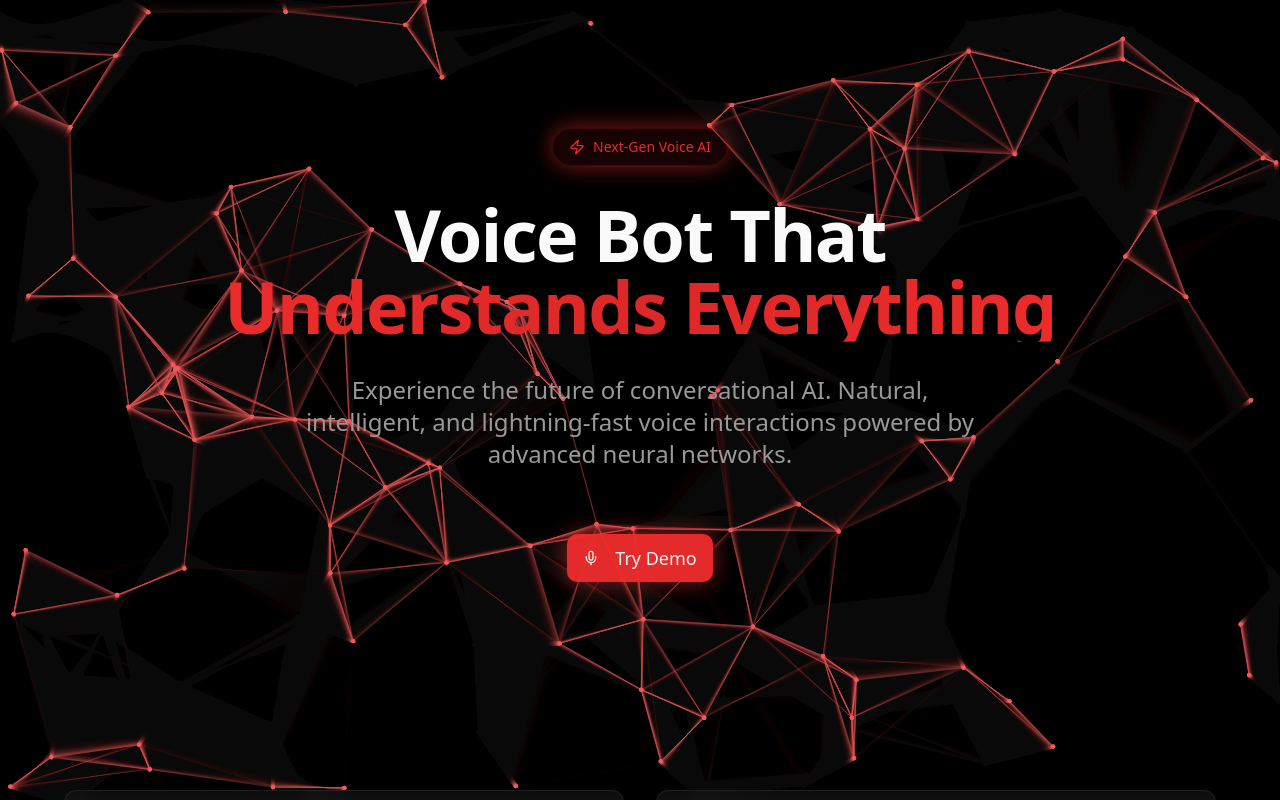
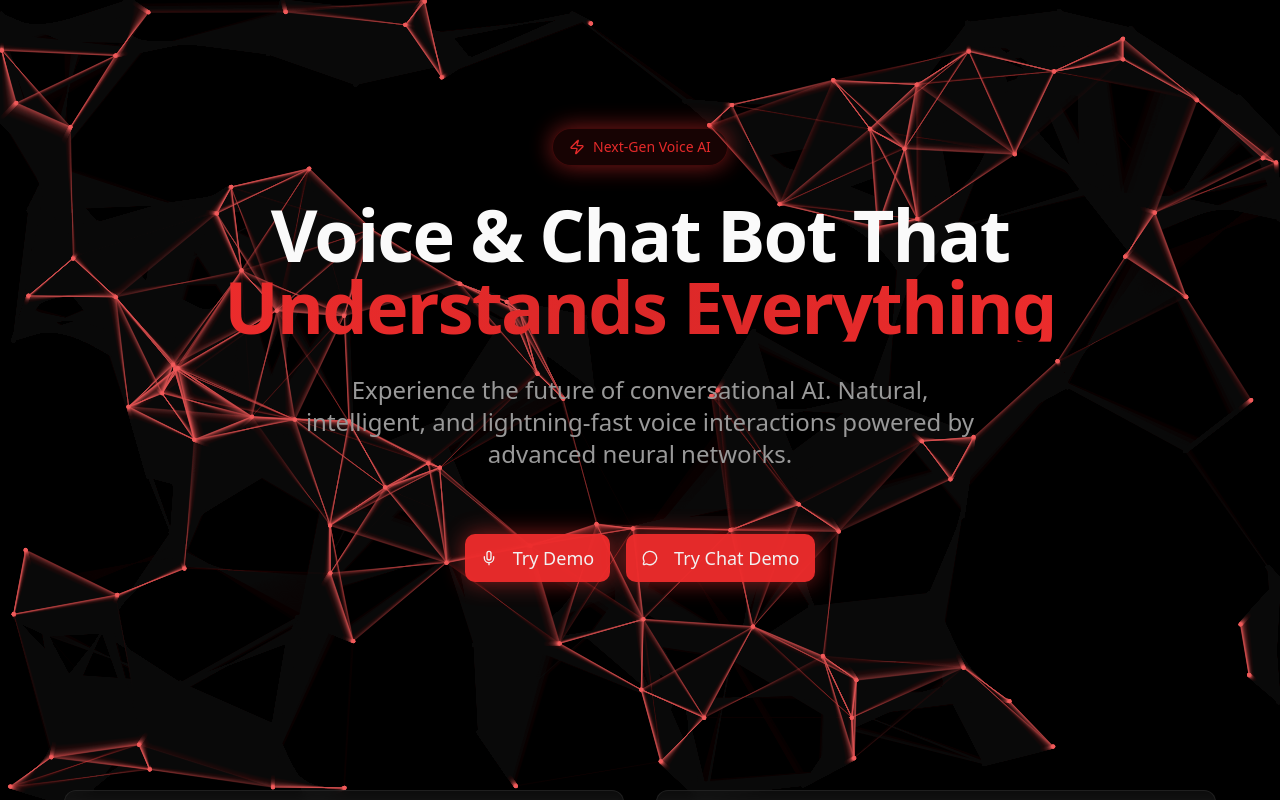
Before and after one commit to MohdSadeq/voice-agent-ai, a Next.js app: page / in a window 1280 px wide. Shown: the top 800 px of the page. Built offline with nearby package versions, Linux system fonts and the light colour scheme.

Commit message:
style: updated the style

```diff
--- a/src/app/page.tsx
+++ b/src/app/page.tsx
@@ -2,7 +2,7 @@
 import { NetworkBackground } from "./components/NetworkBackground";
 import { Button } from "./components/ui/button";
 import { Card } from "./components/ui/card";
-import { Mic, Zap, Shield } from "lucide-react";
+import { Mic, Zap, Shield, MessageCircleHeartIcon, MessageCircleIcon } from "lucide-react";
 import Link from "next/link";
 
 const Index = () => {
@@ -23,7 +23,7 @@ const Index = () => {
             </div>
 
             <h1 className="text-5xl md:text-7xl font-bold tracking-tight">
-              Voice Bot That
+              Voice & Chat Bot That
               <span className="block bg-gradient-to-r from-primary via-accent to-primary bg-clip-text text-transparent animate-float">
                 Understands Everything
               </span>
@@ -34,9 +34,13 @@ const Index = () => {
             </p>
 
             <div className="flex flex-col sm:flex-row gap-4 justify-center items-center pt-8">
-              <Link href="/voice/voice-agent"><Button size="lg" className="text-lg px-8 py-6 animate-pulse-glow">
+              <Link href="/voice-agent"><Button size="lg" className="text-lg px-8 py-6 animate-pulse-glow">
                 <Mic className="w-5 h-5 mr-2" />
                 Try Demo
+              </Button></Link>
+              <Link href="/chat"><Button size="lg" className="text-lg px-8 py-6 animate-pulse-glow">
+                <MessageCircleIcon className="w-5 h-5 mr-2" />
+                Try Chat Demo
               </Button></Link>
             </div>
           </div>
```
